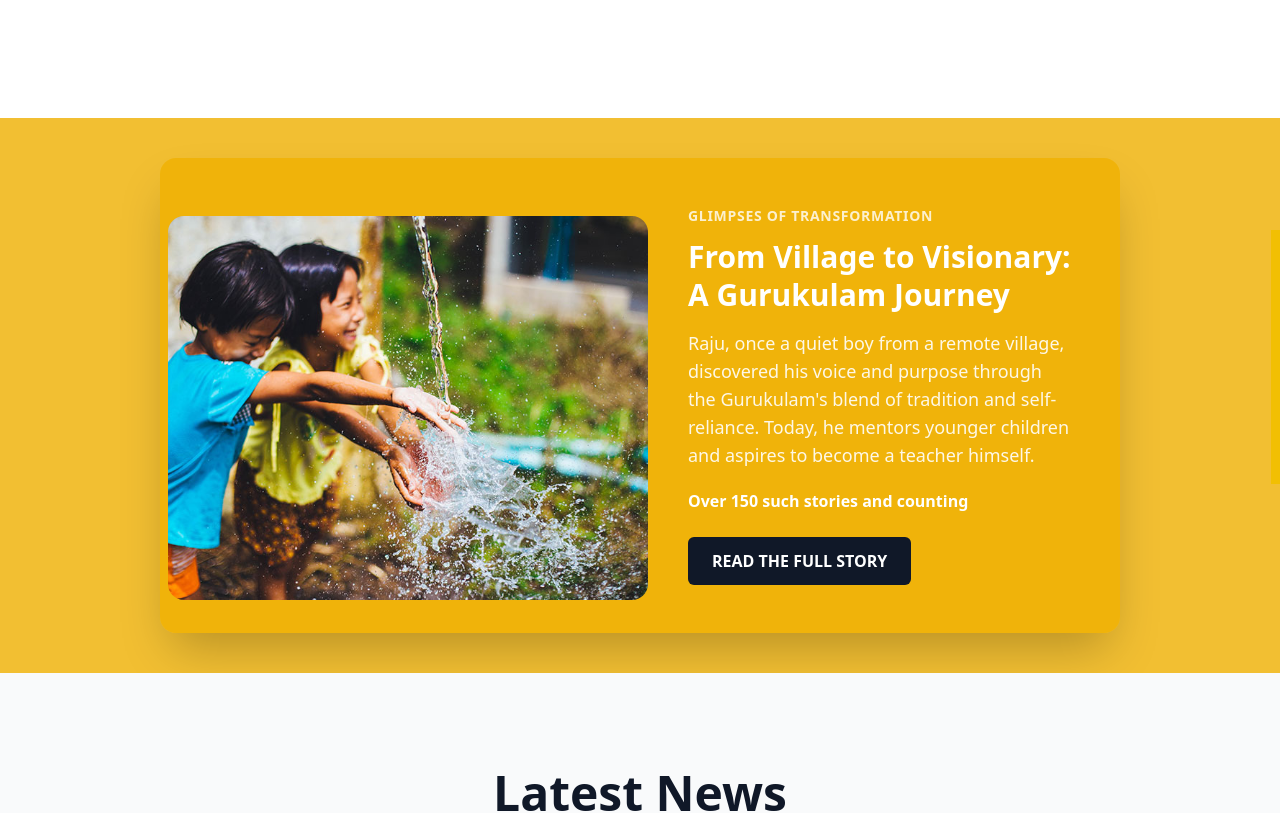
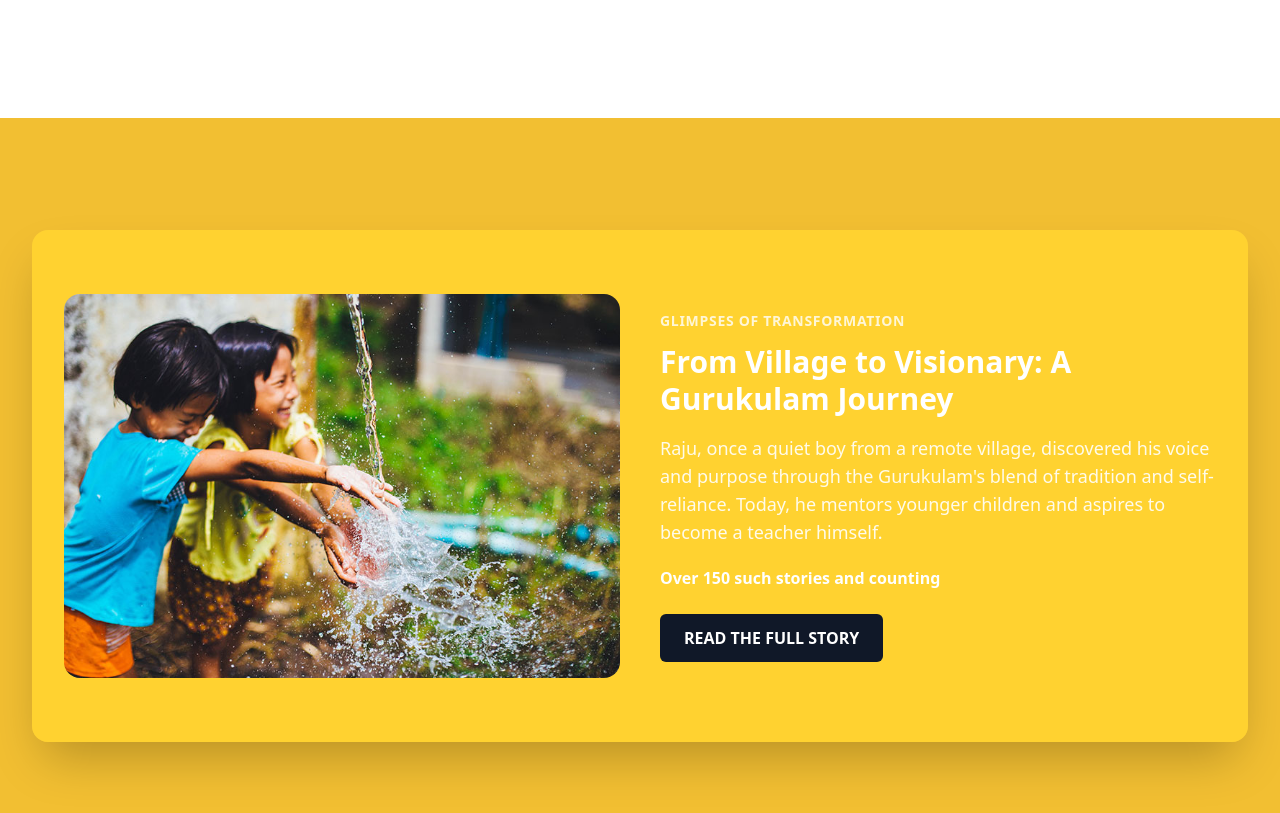
Before and after one commit to sanju1619/Vande-Matharam-, a React (Vite) app: page / in a window 1280 px wide. Shown: the part 2565-3378 px from the top of the page. Built offline with nearby package versions, Linux system fonts and the light colour scheme.

Commit message:
Added StorySection page

```diff
--- a/src/Pages/HomePages/StorySection.jsx
+++ b/src/Pages/HomePages/StorySection.jsx
@@ -9,24 +9,22 @@ const storyImageUrl = story;
 const StorySection = () => {
   return (
     // UPDATED: Reduced vertical padding (py-12 and sm:py-16) to make the section shorter
-    <section className="bg-yellow-500/80 py-7 sm:py-10">
-      <div className="max-w-5xl mx-auto px-5 lg:px-8">
-        <div className="bg-yellow-500/80 rounded-2xl shadow-2xl overflow-hidden">
-          {/* UPDATED: Added 'items-center' to ensure columns align vertically */}
-          <div className="grid grid-cols-1 lg:grid-cols-2 items-center">
+    <section className="w-full bg-yellow-500/80 py-15 sm:py-28">
+      <div className="max-w-7xl mx-auto px-6 lg:px-8">
+        <div className="rounded-2xl shadow-2xl overflow-hidden">
+          <div className="grid grid-cols-1 lg:grid-cols-2 items-center gap-10 py-10 sm:py-16 px-6 lg:px-8 bg-amber-300">
 
             {/* Left Column: Image */}
-            <div className="relative h-64 lg:h-96">
+            <div className="relative h-72 md:h-96 ">
               <img
                 src={storyImageUrl}
                 alt="A child from the Gurukulam smiling and playing with water"
-                className="absolute inset-0 w-full h-full object-cover rounded-2xl ml-2 mt-3 "
+                className="absolute inset-0 w-full h-full object-cover rounded-2xl"
               />
             </div>
 
-            {/* Right Column: Text Content */}
-            {/* UPDATED: Reduced padding (p-8 and sm:p-12) for a more compact feel */}
-            <div className="p-8 sm:p-12 text-white">
+            {/* Right Column: Text */}
+            <div className="text-white">
               <p className="text-sm font-semibold tracking-wider uppercase text-white/80">
                 Glimpses of Transformation
               </p>
```
